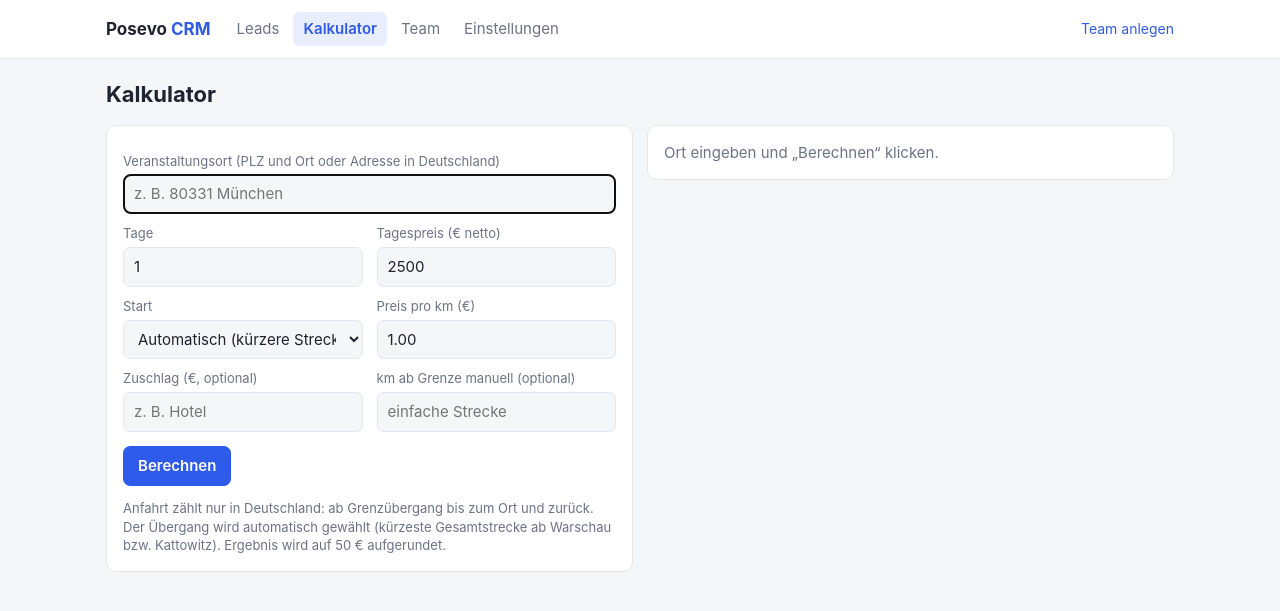
After one commit to oliwierels/CRM-De, a Flask app: page /kalkulator in a window 1280 px wide. The commit adds this page. Shown: the top 611 px of the page. Run offline with Flask 3, Linux system fonts and the light colour scheme.

Commit message:
Kalkulator: Tagespreis + Anfahrt ab Grenze (Warschau/Kattowitz, automatischer Grenzübergang)
Preis netto inkl. Anfahrt; km nur in Deutschland, hin und zurück, über OpenStreetMap
(Nominatim + OSRM) mit Schätzung als Rückfall. Speichern im Lead, Standardwerte unter Einstellungen.

Co-Authored-By: Claude Opus 5.5 <noreply@anthropic.com>
Claude-Session: https://claude.ai/code/session_01Fxi61ErmoHonsta8pQL7hZ

```diff
--- a/app.py
+++ b/app.py
@@ -4,6 +4,7 @@ Leads kommen automatisch aus einer ClickUp-Liste, das Team bearbeitet sie hier:
 Status (unterschrieben / nicht unterschrieben), Zuständigkeit, Kontaktdaten, Kommentare.
 Keine Logins und Passwörter — wer gerade arbeitet, wählt sich oben aus der Teamliste aus.
 """
+import math
 import os
 import re
 import threading
@@ -53,6 +54,8 @@ class Lead(db.Model):
     status = db.Column(db.String(30), nullable=False, default=STATUS_OPEN, index=True)
     assigned_to = db.Column(db.Integer, db.ForeignKey("users.id"), nullable=True)
     signed_at = db.Column(db.DateTime)
+    price_eur = db.Column(db.Float)  # Angebotspreis netto aus dem Kalkulator (inkl. Anfahrt)
+    price_note = db.Column(db.Text)  # Aufschlüsselung der Kalkulation
     created_at = db.Column(db.DateTime, default=datetime.utcnow, index=True)
     updated_at = db.Column(db.DateTime, default=datetime.utcnow, onupdate=datetime.utcnow)
 
@@ -70,6 +73,15 @@ class Comment(db.Model):
     created_at = db.Column(db.DateTime, default=datetime.utcnow)
 
     author = db.relationship("User")
+
+
+class GeoCache(db.Model):
+    """Gemerkte Koordinaten eingegebener Orte (Nominatim wird pro Ort nur einmal gefragt)."""
+    __tablename__ = "geo_cache"
+    query = db.Column(db.String(200), primary_key=True)
+    lat = db.Column(db.Float)
+    lon = db.Column(db.Float)
+    label = db.Column(db.String(300))
 
 
 class Setting(db.Model):
@@ -460,6 +472,188 @@ def clickup_sync():
     return redirect(url_for("leads"))
 
 
+# ---------- KALKULATOR ----------
+# Preis = Tage × Tagespreis + Anfahrt. Die Anfahrt zählt nur auf deutscher Seite: von der Grenze
+# bis zum Veranstaltungsort und zurück. Wir starten in Warschau oder Kattowitz; der Kalkulator
+# rechnet für jeden Start den kürzesten Weg über einen der Grenzübergänge und nimmt daraus die
+# Kilometer ab Grenze. Strecken kommen von OSRM (OpenStreetMap), ohne Verbindung wird
+# geschätzt (Luftlinie × 1,25).
+
+ORIGINS = {
+    "WAW": ("Warschau", 52.2297, 21.0122),
+    "KTW": ("Kattowitz", 50.2649, 19.0238),
+}
+# Grenzübergänge nach Deutschland (Ortsmitte der deutschen Grenzstadt, auf wenige km genau)
+CROSSINGS = [
+    ("Frankfurt (Oder) / Świecko — A2/A12", 52.3420, 14.5506),
+    ("Görlitz / Jędrzychowice — A4", 51.1528, 14.9874),
+    ("Forst (Lausitz) / Olszyna — A18/A15", 51.7358, 14.6390),
+    ("Pomellen / Kołbaskowo — A6/A11", 53.3361, 14.3790),
+    ("Waidhaus / Rozvadov (über Tschechien) — A6", 49.6430, 12.4950),
+]
+CALC_DEFAULTS = {"day_price": 2500.0, "km_price": 1.0, "round_to": 50.0}
+ROAD_FACTOR = 1.25
+OSM_HEADERS = {"User-Agent": "Posevo-CRM/1.0 (Leadverwaltung, Entfernungsrechner)"}
+
+
+def calc_settings():
+    out = {}
+    for key, default in CALC_DEFAULTS.items():
+        try:
+            out[key] = float(get_setting(f"calc_{key}", default))
+        except (TypeError, ValueError):
+            out[key] = default
+    return out
+
+
+def _haversine_km(a, b):
+    lat1, lon1, lat2, lon2 = map(math.radians, (a[0], a[1], b[0], b[1]))
+    h = math.sin((lat2 - lat1) / 2) ** 2 + math.cos(lat1) * math.cos(lat2) * math.sin((lon2 - lon1) / 2) ** 2
+    return 2 * 6371 * math.asin(math.sqrt(h))
+
+
+def geocode(place):
+    """(lat, lon, label) für einen Ort/eine Adresse in Deutschland oder None."""
+    key = re.sub(r"\s+", " ", (place or "").strip().lower())[:200]
+    if not key:
+        return None
+    row = db.session.get(GeoCache, key)
+    if row:
+        return (row.lat, row.lon, row.label) if row.lat is not None else None
+    r = requests.get("https://nominatim.openstreetmap.org/search", headers=OSM_HEADERS, timeout=15,
+                     params={"q": place, "format": "json", "limit": 1, "countrycodes": "de"})
+    r.raise_for_status()
+    hits = r.json()
+    hit = (float(hits[0]["lat"]), float(hits[0]["lon"]), hits[0].get("display_name", place)[:300]) if hits else None
+    db.session.add(GeoCache(query=key, lat=hit[0] if hit else None, lon=hit[1] if hit else None,
+                            label=hit[2] if hit else None))
+    db.session.commit()
+    return hit
+
+
+def _road_table(points):
+    """Straßen-km zwischen allen Punkten (Matrix) über OSRM; None, wenn nicht erreichbar."""
+    coords = ";".join(f"{lon:.5f},{lat:.5f}" for lat, lon in points)
+    try:
+        r = requests.get(f"https://router.project-osrm.org/table/v1/driving/{coords}", headers=OSM_HEADERS,
+                         params={"annotations": "distance"}, timeout=20)
+        r.raise_for_status()
+        data = r.json()
+        if data.get("code") != "Ok":
+            return None
+        return [[(d / 1000.0 if d is not None else None) for d in row] for row in data["distances"]]
+    except (requests.exceptions.RequestException, ValueError, KeyError):
+        return None
+
+
+def plan_routes(dest):
+    """Für jeden Start: bester Grenzübergang (kürzeste Gesamtstrecke) und km ab Grenze."""
+    origins = list(ORIGINS.items())
+    points = [(o[1], o[2]) for _, o in origins] + [(c[1], c[2]) for c in CROSSINGS] + [dest]
+    table = _road_table(points)
+    estimated = table is None
+    n_o, d_idx = len(origins), len(points) - 1
+
+    def km(i, j):
+        if table and table[i][j] is not None:
+            return table[i][j]
+        return _haversine_km(points[i], points[j]) * ROAD_FACTOR
+
+    plans = {}
+    for oi, (code, (oname, _, _)) in enumerate(origins):
+        best = None
+        for ci, crossing in enumerate(CROSSINGS):
+            c_idx = n_o + ci
+            pl, de = km(oi, c_idx), km(c_idx, d_idx)
+            if best is None or pl + de < best["total_km"]:
+                best = {"origin": oname, "crossing": crossing[0], "pl_km": pl, "de_km": de, "total_km": pl + de}
+        plans[code] = best
+    return plans, estimated
+
+
+def compute_price(days, day_price, de_km_one_way, km_price, round_to, extra=0.0):
+    rental = days * day_price
+    travel = 2 * de_km_one_way * km_price
+    raw = rental + travel + extra
+    total = math.ceil(raw / round_to) * round_to if round_to > 0 else raw
+    return {"rental": rental, "travel": travel, "extra": extra, "raw": raw, "total": total,
+            "per_day": total / days if days else total}
+
+
+@app.template_filter("eur")
+def format_eur(value):
+    if value is None:
+        return ""
+    s = f"{value:,.0f}".replace(",", ".")
+    return f"{s} €"
+
+
+@app.route("/kalkulator", methods=["GET", "POST"])
+def calculator():
+    cfg = calc_settings()
+    src = request.form if request.method == "POST" else request.args
+    lead = db.session.get(Lead, src.get("lead", type=int)) if src.get("lead", type=int) else None
+    form = {
+        "place": src.get("place", (lead.location if lead else "") or "").strip(),
+        "days": max(1, src.get("days", 1, type=int) or 1),
+        "day_price": src.get("day_price", cfg["day_price"], type=float),
+        "km_price": src.get("km_price", cfg["km_price"], type=float),
+        "extra": src.get("extra", 0.0, type=float) or 0.0,
+        "origin": src.get("origin", "auto"),
+        "manual_km": src.get("manual_km", type=float),
+    }
+    result, error = None, None
+    if form["place"] or form["manual_km"]:
+        try:
+            dest = geocode(form["place"]) if form["place"] else None
+            if form["place"] and not dest and not form["manual_km"]:
+                error = f"Ort „{form['place']}“ nicht gefunden — bitte PLZ und Ort angeben oder km manuell eintragen."
+            else:
+                plans, estimated = plan_routes(dest[:2]) if dest else ({}, False)
+                if form["manual_km"]:
+                    chosen_code, de_km = "manual", form["manual_km"]
+                else:
+                    chosen_code = form["origin"] if form["origin"] in plans else \
+                        min(plans, key=lambda c: plans[c]["total_km"])
+                    de_km = plans[chosen_code]["de_km"]
+                price = compute_price(form["days"], form["day_price"], de_km, form["km_price"],
+                                      cfg["round_to"], form["extra"])
+                result = {"dest": dest, "plans": plans, "estimated": estimated, "chosen": chosen_code,
+                          "de_km": de_km, "price": price}
+        except requests.exceptions.RequestException as e:
+            error = f"Kartendienst nicht erreichbar ({type(e).__name__}) — km ab Grenze bitte manuell eintragen."
+    if result and lead and request.method == "POST" and request.form.get("save") == "1":
+        p, plan = result["price"], result["plans"].get(result["chosen"])
+        route = (f"{plan['origin']} → {plan['crossing']} → {form['place']}" if plan
+                 else "km manuell eingetragen")
+        lead.price_eur = p["total"]
+        lead.price_note = (f"{form['days']} Tag(e) × {format_eur(form['day_price'])} = {format_eur(p['rental'])}\n"
+                           f"Anfahrt ab Grenze: 2 × {result['de_km']:.0f} km × {form['km_price']:.2f} € = {format_eur(p['travel'])}\n"
+                           + (f"Zuschlag: {format_eur(p['extra'])}\n" if p["extra"] else "")
+                           + f"Route: {route}\nAngebotspreis netto (gerundet): {format_eur(p['total'])}")
+        me = current_user()
+        db.session.add(Comment(lead_id=lead.id, user_id=me.id if me else None,
+                               text=f"Kalkulation gespeichert: {format_eur(p['total'])} netto inkl. Anfahrt\n{lead.price_note}"))
+        db.session.commit()
+        flash(f"Preis {format_eur(p['total'])} im Lead gespeichert.")
+        return redirect(url_for("lead_detail", lead_id=lead.id))
+    return render_template("calculator.html", form=form, result=result, error=error, lead=lead, cfg=cfg,
+                           ORIGINS=ORIGINS)
+
+
+@app.route("/einstellungen", methods=["GET", "POST"])
+def settings():
+    if request.method == "POST":
+        for key in CALC_DEFAULTS:
+            value = request.form.get(key, type=float)
+            if value is not None and value >= 0:
+                set_setting(f"calc_{key}", str(value))
+        db.session.commit()
+        flash("Einstellungen gespeichert.")
+        return redirect(url_for("settings"))
+    return render_template("settings.html", cfg=calc_settings(), crossings=CROSSINGS, origins=ORIGINS)
+
+
 @app.route("/health")
 def health():
     db.session.execute(db.text("SELECT 1"))
--- a/templates/base.html
+++ b/templates/base.html
@@ -57,7 +57,9 @@ label { display: block; font-size: 13px; color: var(--muted); margin: 10px 0 4px
     <a class="brand" href="{{ url_for('leads') }}">Posevo <span>CRM</span></a>
     <nav>
       <a href="{{ url_for('leads') }}" class="{{ 'on' if request.endpoint in ('leads', 'lead_detail', 'lead_new') }}">Leads</a>
+      <a href="{{ url_for('calculator') }}" class="{{ 'on' if request.endpoint == 'calculator' }}">Kalkulator</a>
       <a href="{{ url_for('team') }}" class="{{ 'on' if request.endpoint == 'team' }}">Team</a>
+      <a href="{{ url_for('settings') }}" class="{{ 'on' if request.endpoint == 'settings' }}">Einstellungen</a>
     </nav>
     <div class="me">
       {% if team %}
--- /dev/null
+++ b/templates/calculator.html
@@ -0,0 +1,75 @@
+{% extends "base.html" %}
+{% block title %}Kalkulator{% endblock %}
+{% block content %}
+{% if lead %}<p class="small"><a href="{{ url_for('lead_detail', lead_id=lead.id) }}">← {{ lead.company }}</a></p>{% endif %}
+<h1>Kalkulator{% if lead %} · {{ lead.company }}{% endif %}</h1>
+
+<div class="grid2" style="gap:14px;align-items:start">
+  <form class="card" method="post" action="{{ url_for('calculator') }}">
+    {% if lead %}<input type="hidden" name="lead" value="{{ lead.id }}">{% endif %}
+    <label>Veranstaltungsort (PLZ und Ort oder Adresse in Deutschland)</label>
+    <input name="place" value="{{ form.place }}" placeholder="z. B. 80331 München" autofocus>
+    <div class="grid2">
+      <div><label>Tage</label><input name="days" type="number" min="1" value="{{ form.days }}"></div>
+      <div><label>Tagespreis (€ netto)</label><input name="day_price" type="number" min="0" step="50" value="{{ '%.0f'|format(form.day_price) }}"></div>
+      <div><label>Start</label>
+        <select name="origin">
+          <option value="auto" {{ 'selected' if form.origin == 'auto' }}>Automatisch (kürzere Strecke)</option>
+          {% for code, o in ORIGINS.items() %}<option value="{{ code }}" {{ 'selected' if form.origin == code }}>{{ o[0] }}</option>{% endfor %}
+        </select>
+      </div>
+      <div><label>Preis pro km (€)</label><input name="km_price" type="number" min="0" step="0.05" value="{{ '%.2f'|format(form.km_price) }}"></div>
+      <div><label>Zuschlag (€, optional)</label><input name="extra" type="number" min="0" step="10" value="{{ '%.0f'|format(form.extra) if form.extra else '' }}" placeholder="z. B. Hotel"></div>
+      <div><label>km ab Grenze manuell (optional)</label><input name="manual_km" type="number" min="0" step="1" value="{{ '%.0f'|format(form.manual_km) if form.manual_km else '' }}" placeholder="einfache Strecke"></div>
+    </div>
+    <div class="row" style="margin-top:14px">
+      <button class="btn primary">Berechnen</button>
+      {% if lead and result %}<button class="btn ok" name="save" value="1">Im Lead speichern</button>{% endif %}
+    </div>
+    <p class="small muted" style="margin-bottom:0">
+      Anfahrt zählt nur in Deutschland: ab Grenzübergang bis zum Ort und zurück. Der Übergang wird automatisch
+      gewählt (kürzeste Gesamtstrecke ab Warschau bzw. Kattowitz). Ergebnis wird auf {{ '%.0f'|format(cfg.round_to) }} € aufgerundet.
+    </p>
+  </form>
+
+  <div>
+    {% if error %}<div class="flash" style="background:var(--warn-soft);color:var(--warn)">{{ error }}</div>{% endif %}
+    {% if result %}
+      {% set p = result.price %}
+      <div class="card" style="margin-bottom:14px">
+        <div class="small muted">Angebotspreis netto, inkl. Anfahrt</div>
+        <div style="font-size:34px;font-weight:700;line-height:1.2">{{ p.total|eur }}</div>
+        {% if form.days > 1 %}<div class="muted">= {{ p.per_day|eur }} pro Tag</div>{% endif %}
+        <button class="btn small" style="margin-top:10px" type="button"
+                onclick="navigator.clipboard.writeText(this.dataset.t);this.textContent='Kopiert ✓'"
+                data-t="{{ form.days }} Tag{{ 'e' if form.days > 1 }} Roboter-Einsatz{{ ' in ' ~ form.place if form.place }}: {{ p.total|eur }} netto inkl. Anfahrt">Angebotstext kopieren</button>
+        <table class="small" style="width:100%;margin-top:14px;border-collapse:collapse">
+          <tr><td class="muted" style="padding:3px 0">{{ form.days }} × {{ form.day_price|eur }}</td><td style="text-align:right">{{ p.rental|eur }}</td></tr>
+          <tr><td class="muted" style="padding:3px 0">Anfahrt 2 × {{ '%.0f'|format(result.de_km) }} km × {{ '%.2f'|format(form.km_price) }} €</td><td style="text-align:right">{{ p.travel|eur }}</td></tr>
+          {% if p.extra %}<tr><td class="muted" style="padding:3px 0">Zuschlag</td><td style="text-align:right">{{ p.extra|eur }}</td></tr>{% endif %}
+          {% if p.total != p.raw %}<tr><td class="muted" style="padding:3px 0">Rundung</td><td style="text-align:right">+{{ (p.total - p.raw)|eur }}</td></tr>{% endif %}
+        </table>
+      </div>
+      {% if result.plans %}
+      <div class="card">
+        <h2>Strecke{% if result.dest %} · <span class="muted small" style="font-weight:400">{{ result.dest[2] }}</span>{% endif %}</h2>
+        {% for code, pl in result.plans.items() %}
+          <div style="padding:8px 0;{{ 'border-top:1px solid var(--line)' if not loop.first }}">
+            <div class="row" style="justify-content:space-between">
+              <strong>ab {{ pl.origin }}</strong>
+              {% if result.chosen == code %}<span class="pill unterschrieben">berechnet</span>{% endif %}
+            </div>
+            <div class="small muted">über {{ pl.crossing }}</div>
+            <div class="small">Polen: {{ '%.0f'|format(pl.pl_km) }} km · <strong>Deutschland: {{ '%.0f'|format(pl.de_km) }} km</strong> · gesamt {{ '%.0f'|format(pl.total_km) }} km</div>
+          </div>
+        {% endfor %}
+        {% if result.chosen == 'manual' %}<p class="small muted">Berechnet mit manuell eingetragenen km.</p>{% endif %}
+        {% if result.estimated %}<p class="small" style="color:var(--warn)">Routenplaner nicht erreichbar — Strecken geschätzt (Luftlinie × 1,25).</p>{% endif %}
+      </div>
+      {% endif %}
+    {% elif not error %}
+      <div class="card muted">Ort eingeben und „Berechnen“ klicken.</div>
+    {% endif %}
+  </div>
+</div>
+{% endblock %}
```
Also changed, not shown: templates/lead.html (+13 -0 lines), templates/settings.html (added, +24 -0 lines), README.md.
